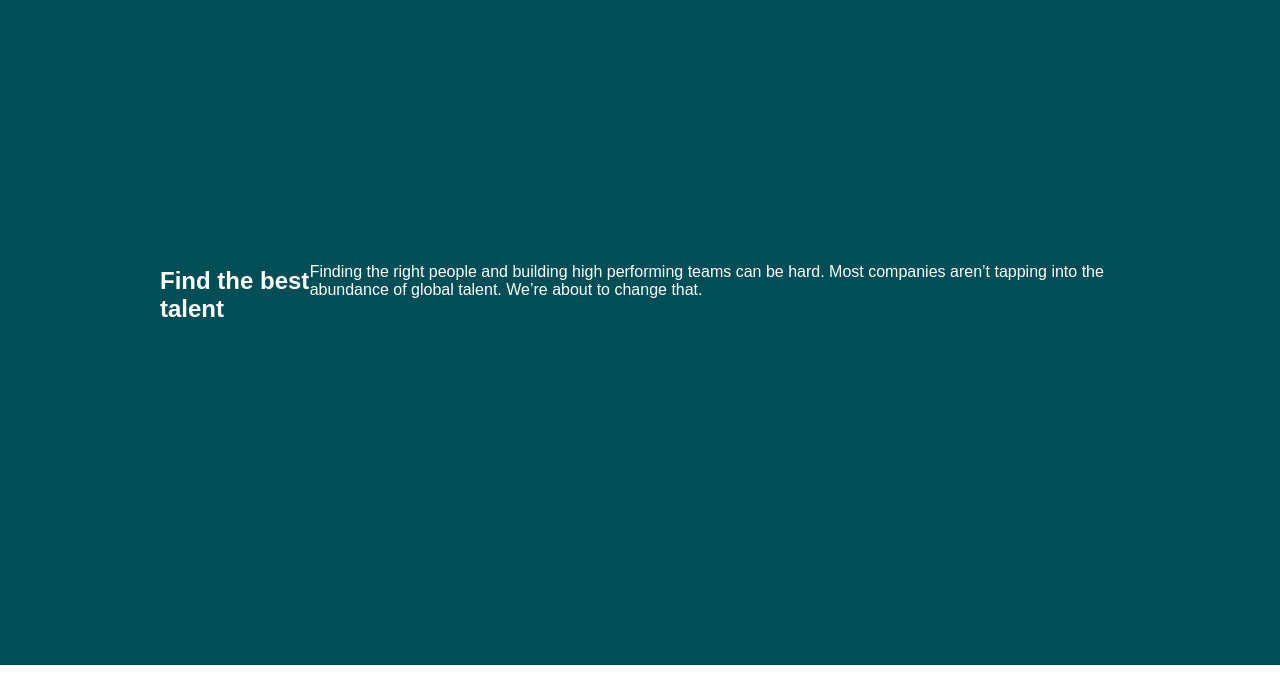
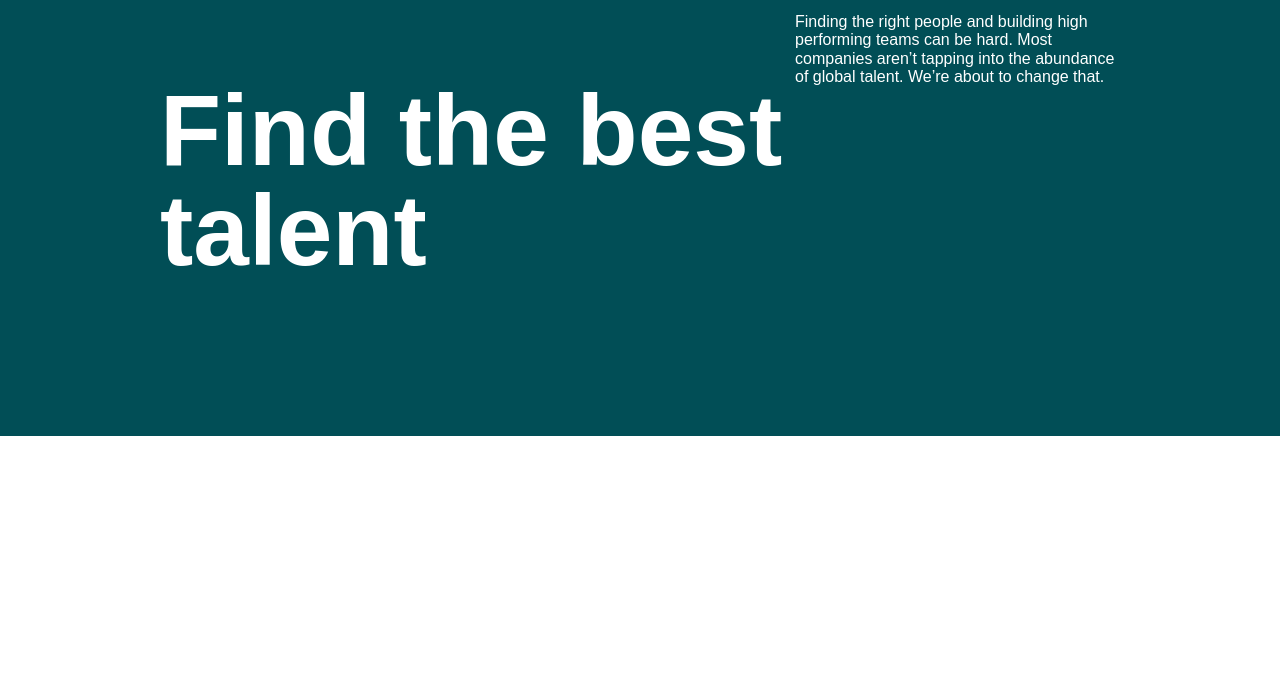
Before and after one commit to sherzodkuvandikov/myteam, a plain HTML site: page index.html in a window 1280 px wide. Shown: the part 126-800 px from the top of the page. Drawn offline with nearby package versions, Linux system fonts and the light colour scheme.

Commit message:
birnima13

```diff
--- a/css/main.css
+++ b/css/main.css
@@ -584,7 +584,12 @@ START STYLING
   display: -ms-flexbox;
   display: flex;
   color: #fff;
-  margin-top: 250px;
-  margin-bottom: 250px;
+}
+
+.site-header__bottom-heading {
+  min-width: 635px;
+  font-size: 100px;
+  line-height: 100px;
+  color: #fff;
 }
 /*# sourceMappingURL=main.css.map */
--- a/index.html
+++ b/index.html
@@ -31,7 +31,7 @@
     </div>
 
     <div class="site-header__bottom">
-      <h2>Find the best talent</h2>
+      <h2 class="site-header__bottom-heading">Find the best talent</h2>
       <p>Finding the right people and building high performing teams can be hard. Most companies aren’t tapping into the abundance of global talent. We’re about to change that.</p>
     </div>
   </section>
```
Also changed, not shown: 1 other file.
